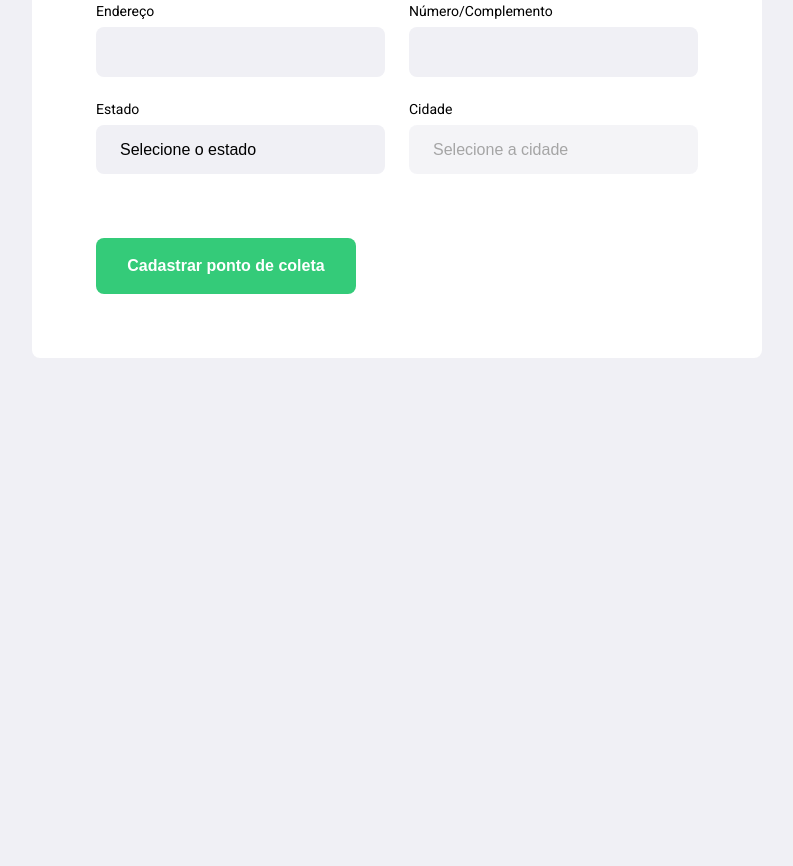
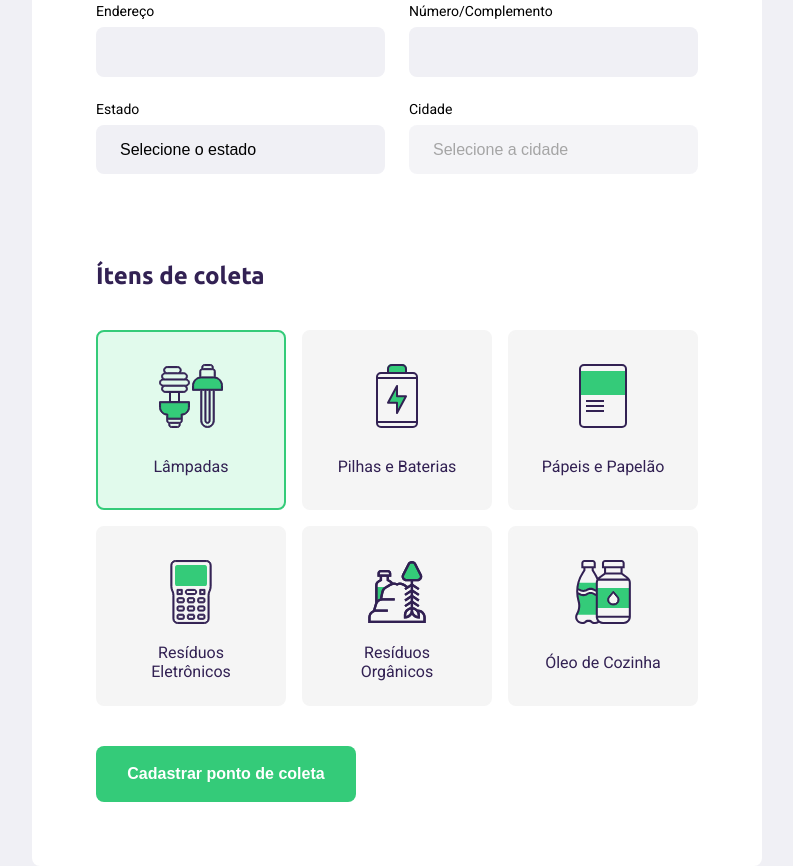
Before and after one commit to MauricioFe/NextLevel_Ecoleta, a plain HTML site: page create-point.html in a window 1280 px wide. Shown: the part 505-1371 px from the top of the page, without its empty margins (243-1036 px from the left). Before the commit the page ends 863 px from the top, so only its background shows below. Drawn offline with Linux system fonts and the light colour scheme; no server answers.

Commit message:
modicficação no formulário

```diff
--- a/create-point.html
+++ b/create-point.html
@@ -29,35 +29,66 @@
                     </legend>
                     <div class="field">
                         <label for="name">Nome da entidade</label>
-                        <input type="text" name="name" autocomplete="none">
+                        <input type="text" name="name" autocomplete="none" required>
                     </div>
                     <div class="field-group">
                         <div class="field">
                             <label for="address">Endereço</label>
-                            <input type="text" name="address" autocomplete="none">
+                            <input type="text" name="address" autocomplete="none" required>
                         </div>
                         <div class="field">
                             <label for="address2">Número/Complemento</label>
-                            <input type="text" name="address2" autocomplete="none">
+                            <input type="text" name="address2" autocomplete="none" required>
                         </div>
                     </div>
                     <div class="field-group">
                         <div class="field">
                             <label for="state">Estado</label>
-                          <select name="uf" >
-                              <option value="">Selecione o estado</option>
-                          </select>
-                          <input type="hidden" name="state">
+                            <select name="uf" required>
+                                <option value="">Selecione o estado</option>
+                            </select>
+                            <input type="hidden" name="state">
 
                         </div>
                         <div class="field">
                             <label for="city">Cidade</label>
-                            <select name="city" disabled>
+                            <select name="city" disabled required>
                                 <option value="">Selecione a cidade</option>
                             </select>
                         </div>
                     </div>
                 </fieldset>
+                <fieldset>
+                    <legend>
+                        <h2>Ítens de coleta</h2>
+                    </legend>
+                </fieldset>
+                <div class="items-grid">
+                    <li data-id="1" class="selected">
+                        <img src="assets/lampadas.svg" alt="Lâmpadas">
+                        <span>Lâmpadas</span>
+                    </li>
+                    <li data-id="2">
+                        <img src="assets/baterias.svg" alt="Pilhas e Baterias">
+                        <span>Pilhas e Baterias</span>
+                    </li>
+                    <li data-id="3">
+                        <img src="assets/papeis-papelao.svg" alt="Pápeis e Papelão">
+                        <span>Pápeis e Papelão</span>
+                    </li>
+                    <li data-id="4">
+                        <img src="assets/eletronicos.svg" alt="Resíduos Eletrônicos">
+                        <span>Resíduos Eletrônicos</span>
+                    </li>
+                    <li data-id="5">
+                        <img src="assets/organicos.svg" alt="Resíduos Orgânicos">
+                        <span>Resíduos Orgânicos</span>
+                    </li>
+                    <li data-id="6">
+                        <img src="assets/oleo.svg" alt="Óleo de Cozinha">
+                        <span>Óleo de Cozinha</span>
+                    </li>
+                </div>
 
                 <button type="submit">Cadastrar ponto de coleta</button>
             </form>
--- a/scripts/create-point.js
+++ b/scripts/create-point.js
@@ -21,11 +21,13 @@ function getCities(event) {
     const idUF = event.target.value;
     const url = `https://servicodados.ibge.gov.br/api/v1/localidades/estados/${idUF}/municipios`
     console.log(url)
+    citySelect.innerHTML = "<option value>Selecione a Cidade</option>"
+    citySelect.disabled = true;
     fetch(url)
         .then(res => res.json())
         .then(bacon => {
             for (city of bacon) {
-                citySelect.innerHTML += `<option value="${city.id}">${city.nome}</option>`
+                citySelect.innerHTML += `<option value="${city.nome}">${city.nome}</option>`
             }
 
             citySelect.disabled = false;
--- a/styles/create-point.css
+++ b/styles/create-point.css
@@ -105,3 +105,36 @@ form button {
 form button:hover{
     background-color: #2fb86e;
 }
+
+.items-grid{
+    display: grid;/*Multidimensional*/
+    grid-template-columns: 1fr 1fr 1fr;
+    gap: 16px;
+}
+.items-grid li{
+    background: #f5f5f5;
+    list-style: none;
+    border: 2px solid #f5f5f5;
+    border-radius: 8px;
+    height: 180px;
+    padding: 32px 24px 16px;
+    display: flex;
+    flex-direction: column;
+    justify-content: space-between;
+    align-items: center;
+    text-align: center;
+    cursor: pointer;
+}
+.items-grid li span{
+    margin-top: 12px;
+    flex:1;
+    display: flex;
+    align-items: center;
+    color: var(--title-color)
+}
+/*Quando não colocamos espaços entre a classe e o elemento estamos falando da classe que pertence
+ao elemento*/
+.items-grid li.selected{
+background: #e1faec;
+border: 2px solid #34cb79;
+}
```
